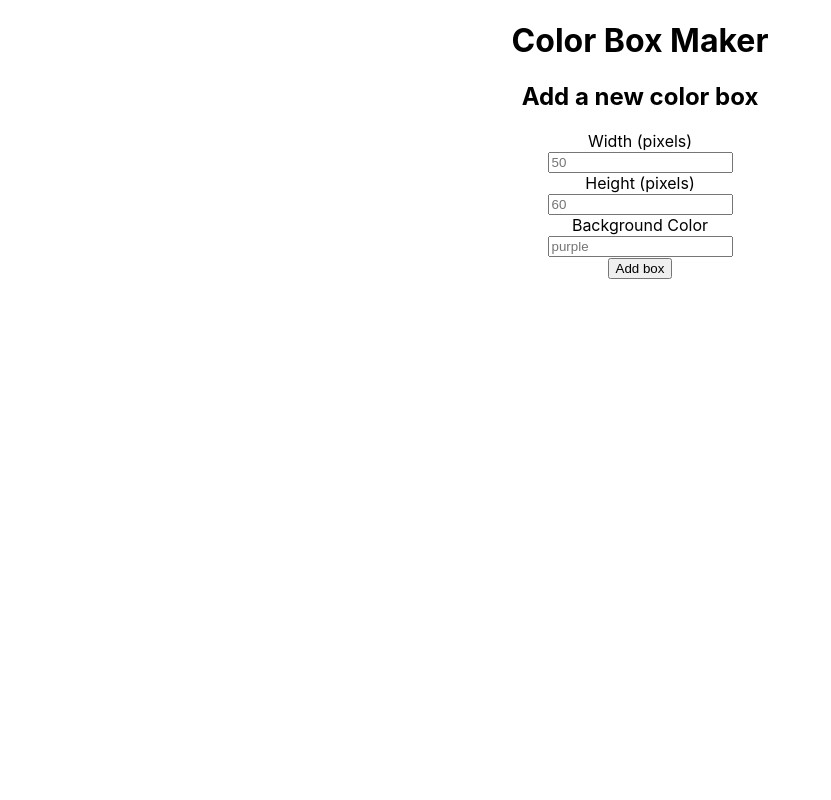
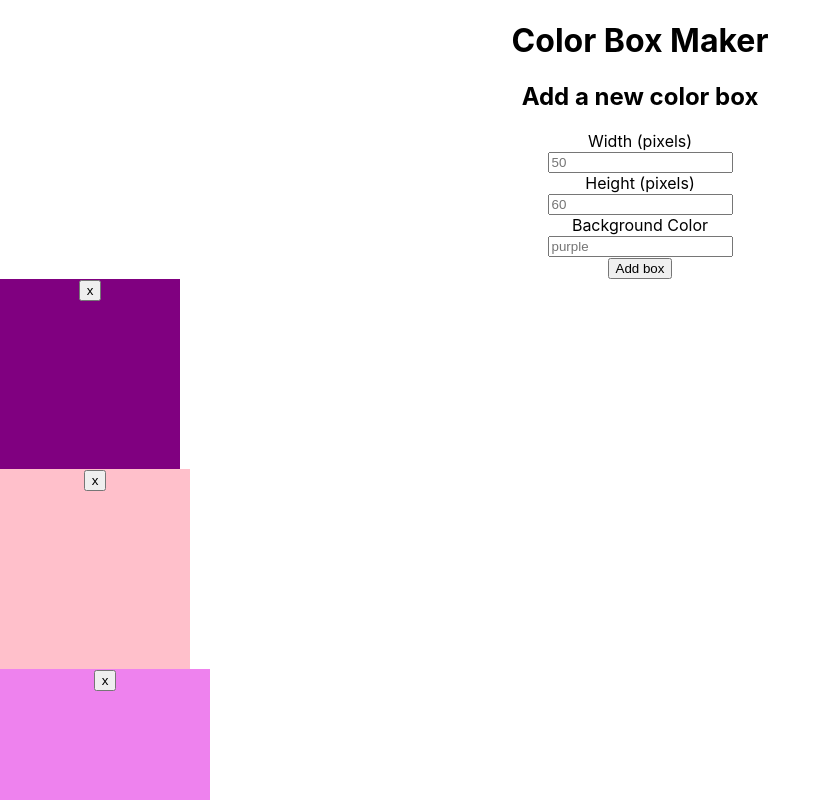
Before and after one commit to ctln12/color-box-maker, a React (Create React App) app: page / in a window 1280 px wide. Shown: the top 800 px of the page, without its empty margins (0-831 px from the left). Built offline with nearby package versions, Linux system fonts and the light colour scheme.

Commit message:
create deleteBox function in BoxList component and pass it to Box component

```diff
--- a/src/Box.js
+++ b/src/Box.js
@@ -2,9 +2,19 @@ import React, { Component } from 'react';
 
 // This component should display a div with a background color, width and height based on the props passed to it
 class Box extends Component {
+  constructor(props){
+    super(props);
+    this.handleClick = this.handleClick.bind(this);
+  }
+  handleClick(){
+    let box = { width: this.props.width, height: this.props.height, backgroundColor: this.props.backgroundColor, id: this.props.id };
+    this.props.deleteBox(box);
+  }
   render() {
     return (
-      <div className="Box" style={{width: `${this.props.width}px`, height: `${this.props.height}px`, backgroundColor: `${this.props.backgroundColor}`}}></div>
+      <div className="Box" style={{width: `${this.props.width}px`, height: `${this.props.height}px`, backgroundColor: `${this.props.backgroundColor}`}}>
+        <button onClick={this.handleClick}>x</button>
+      </div>
     );
   }
 }
--- a/src/BoxList.js
+++ b/src/BoxList.js
@@ -8,8 +8,14 @@ import { v4 as uuidv4 } from 'uuid';
 class BoxList extends Component {
   constructor(props){
     super(props);
-    this.state = { boxes: [] };
+    this.state = { boxes: [
+      { width: "180", height: "190", backgroundColor: "purple", id: uuidv4() },
+      { width: "190", height: "200", backgroundColor: "pink", id: uuidv4() },
+      { width: "210", height: "220", backgroundColor: "violet", id: uuidv4() },
+      { width: "215", height: "205", backgroundColor: "darkblue", id: uuidv4() }
+    ] };
     this.addBox = this.addBox.bind(this);
+    this.deleteBox = this.deleteBox.bind(this);
   }
   addBox(box){
     let newBox = { ...box, id: uuidv4() };
@@ -17,12 +23,17 @@ class BoxList extends Component {
       boxes: [...state.boxes, newBox]
     }))
   }
+  deleteBox(boxToDelete){
+    this.setState(state => ({
+      boxes: state.boxes.filter(box => box.id !== boxToDelete.id)
+    }));
+  }
   render() {
     return (
       <div className="BoxList">
         <NewBoxForm addBox={this.addBox} />
         <div>
-          {this.state.boxes.map(box => <Box key={box.id} width={box.width} height={box.height} backgroundColor={box.backgroundColor} />)}
+          {this.state.boxes.map(box => <Box key={box.id} id={box.id} width={box.width} height={box.height} backgroundColor={box.backgroundColor} deleteBox={this.deleteBox} />)}
         </div>
       </div>
     );
```
